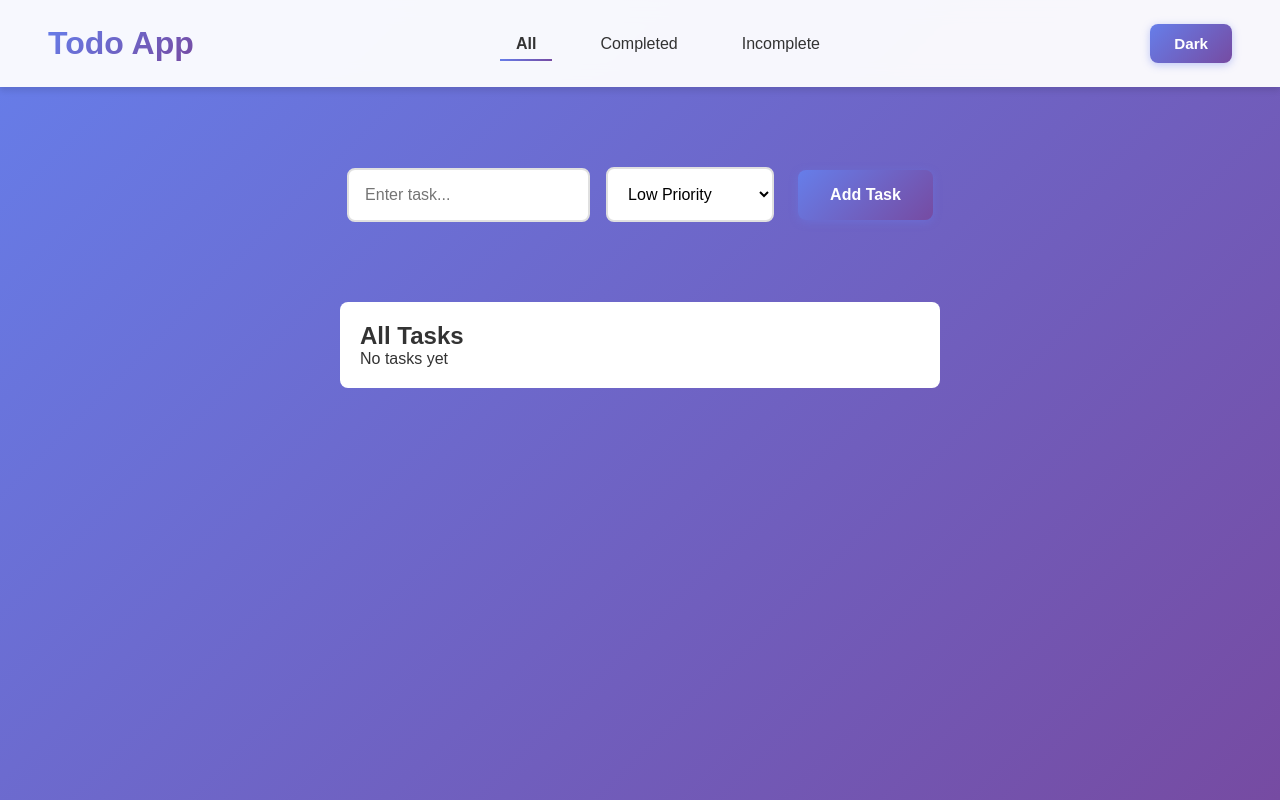
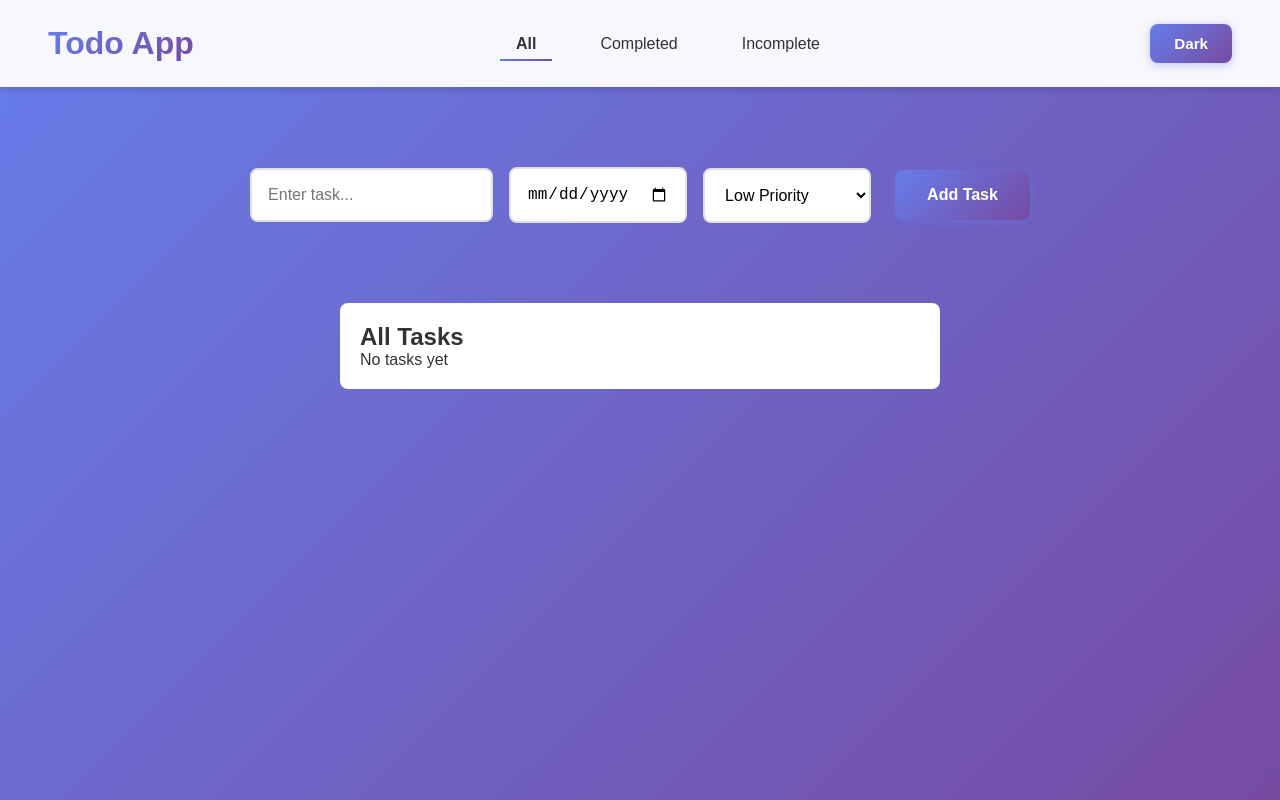
Before and after one commit to Kanchan012/Todo-App, a React (Vite) app in the folder Todo/: page / in a window 1280 px wide. Built offline with nearby package versions, Linux system fonts and the light colour scheme.

Commit message:
added duedate in Todoform

```diff
--- a/Todo/src/components/TodoForm.tsx
+++ b/Todo/src/components/TodoForm.tsx
@@ -10,17 +10,18 @@ import Button from "./ui/Button";
 const TodoForm: React.FC = () => {
   const dispatch = useDispatch();
   const [title, setTitle] = useState("");
-  const [priority, setPriority] = useState<Priority>("low");
+  const [priority, setPriority] =useState<Priority>("low");
+  const [dueDate, setDueDate] = useState("")
 
   const handleSubmit = (e: React.FormEvent) => {
     e.preventDefault();
     if (!title.trim()) return;
 
-    dispatch(addTodo({ title, priority }));
+    dispatch(addTodo({ title, priority,dueDate }));
     toast.success("Task added!");
-
     setTitle("");
     setPriority("low");
+    setDueDate("");
   };
 
   return (
@@ -31,7 +32,11 @@ const TodoForm: React.FC = () => {
         value={title}
         onChange={(e) => setTitle(e.target.value)}
       />
-
+       <Input
+        type="date"
+        value={dueDate}
+        onChange={(e) => setDueDate(e.target.value)}
+      />
       <Select
         value={priority}
         onChange={(e) => setPriority(e.target.value as Priority)}
```
